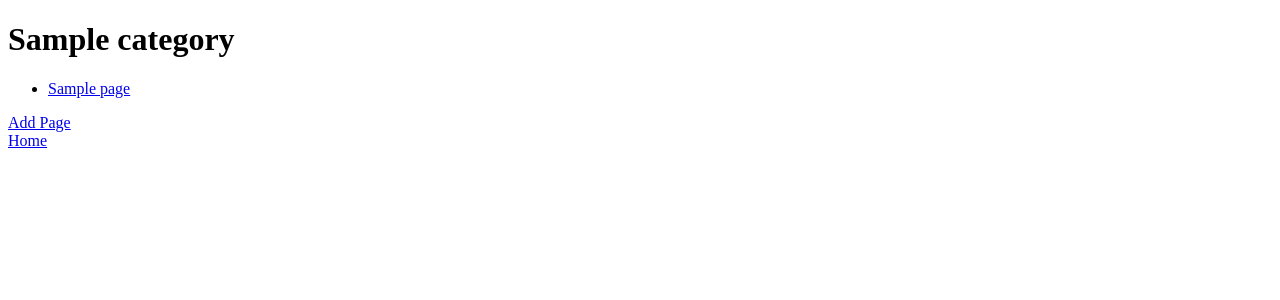
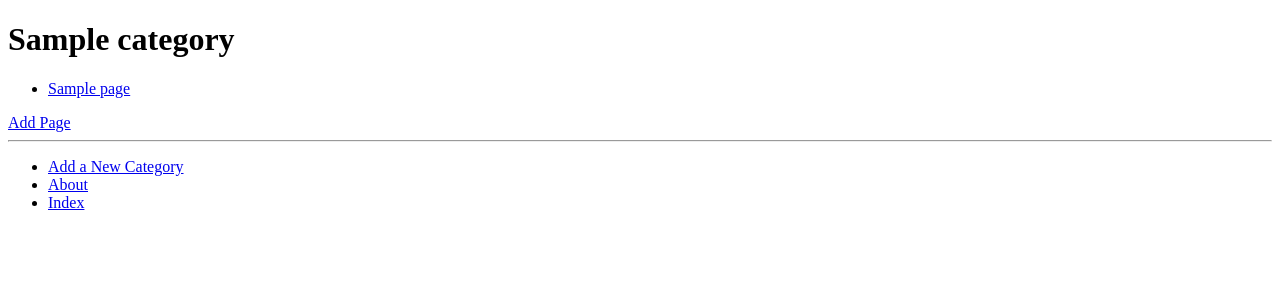
Before and after one commit to kazimdenizakc/tango_with_django_project, a Django app: a page that uses templates/rango/category.html in a window 1280 px wide. Shown: the top 300 px of the page. Run offline with Django 3.2, Linux system fonts and the light colour scheme; tables that the repository leaves empty hold one stand-in row (values such as "Sample post").

Commit message:
create base

```diff
--- /dev/null
+++ b/templates/rango/base.html
@@ -0,0 +1,27 @@
+<!DOCTYPE html>
+{% load staticfiles %}
+<html>
+    <head>
+        <title>
+            Rango -
+                {% block title_block %}
+                    How to Tango with Django!
+                {% endblock %}
+        </title>
+    </head>
+    <body>
+        <div>
+            {% block body_block %}
+            {% endblock %}
+        </div>
+        <hr>
+        <div>
+            <ul>
+                <li><a href="{% url 'rango:add_category' %}">Add a New Category</a></l\
+i>
+                <li><a href="{% url 'rango:about' %}">About</a></li>
+                <li><a href="{% url 'rango:index' %}">Index</a></li>
+            </ul>
+        </div>
+    </body>
+</html>
--- a/templates/rango/category.html
+++ b/templates/rango/category.html
@@ -1,10 +1,15 @@
-<!DOCTYPE html>
-<html>
-    <head>
-        <title>Rango - {{ category.name }}</title>
-    </head>
-    <body>
-        <div>
+{% extends 'rango/base.html' %}
+{% load staticfiles %}
+
+{% block title_block %}
+    {% if category %}
+        {{ category.name }}
+    {% else %}
+        Unknown Category
+    {% endif %}
+{% endblock %}
+
+{% block body_block %}
     {% if category %}
     <h1>{{ category.name }}</h1>
     {% if pages %}
@@ -16,17 +21,9 @@
     {% else %}
     <strong>No pages currently in category.</strong>
     {% endif %}
-                <!-- Add Page Link -->
-                <a href="{% url 'rango:add_page' category.slug %}">Add Page</a> <br/>
 
+    <a href="{% url 'rango:add_page' category.slug %}">Add Page</a> <br />
     {% else %}
-                <strong>The specified category does not exist.</strong>
+    The specified category does not exist.
     {% endif %}
-        </div>
-
-
-        <div>
-            <a href="/rango/">Home</a>
-        </div>
-    </body>
-</html>
+{% endblock %}
```
Lines whose indentation alone changed are shown as unchanged.
